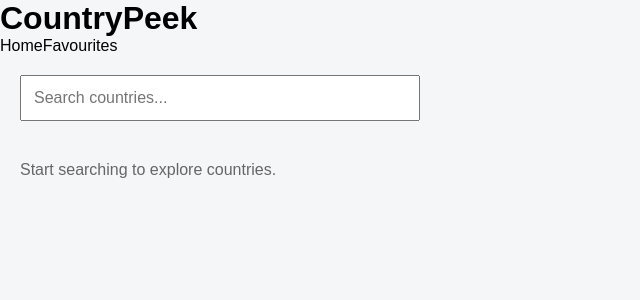
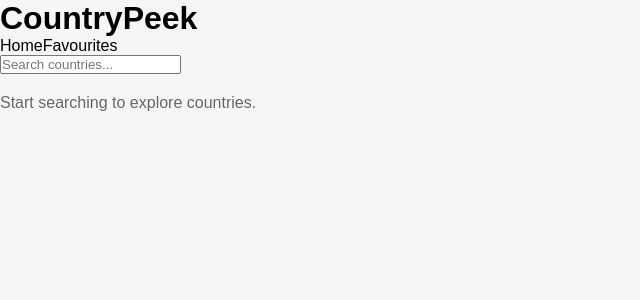
Before and after one commit to harshinijs138-svg/country-peek, a React (Vite) app: page / in a window 1280 px wide. Shown: the top 300 px of the page, without its empty margins (0-640 px from the left). Built offline with nearby package versions, Linux system fonts and the light colour scheme.

Commit message:
fix: update app styles

```diff
--- a/src/styles/App.css
+++ b/src/styles/App.css
@@ -1,20 +1,3 @@
-body {
-  margin: 0;
-  font-family: Arial, sans-serif;
-  background: #f5f5f5;
-}
-
-.search {
-  padding: 20px;
-}
-
-.search input {
-  width: 100%;
-  max-width: 400px;
-  padding: 12px;
-  font-size: 16px;
-}
-
 .cards-grid {
   display: grid;
   grid-template-columns: repeat(
@@ -22,7 +5,7 @@ body {
     minmax(240px, 1fr)
   );
   gap: 20px;
-  padding: 20px;
+  padding: 20px 0;
 }
 
 .card {
@@ -32,13 +15,13 @@ body {
   overflow: hidden;
   text-decoration: none;
   color: inherit;
-  box-shadow: 0 2px 8px rgba(0, 0, 0, 0.1);
-  transition: 0.2s ease;
+  box-shadow: 0 2px 10px rgba(0, 0, 0, 0.1);
+  transition: 0.3s ease;
 }
 
 .card:hover {
   transform: translateY(-5px);
-  box-shadow: 0 4px 14px rgba(0, 0, 0, 0.15);
+  box-shadow: 0 6px 18px rgba(0, 0, 0, 0.15);
 }
 
 .card__flag {
@@ -52,22 +35,25 @@ body {
 }
 
 .card__name {
+  font-size: 1.2rem;
+  font-weight: bold;
   margin-bottom: 12px;
-  font-size: 20px;
+  color: #222;
 }
 
 .card__body p {
   margin: 6px 0;
+  font-size: 0.95rem;
   color: #555;
 }
 
 .card__body p span {
-  font-weight: bold;
-  color: #222;
+  font-weight: 600;
+  color: #333;
 }
 
 .home__status {
-  padding: 20px;
+  padding: 20px 0;
   color: #666;
 }
 
```
